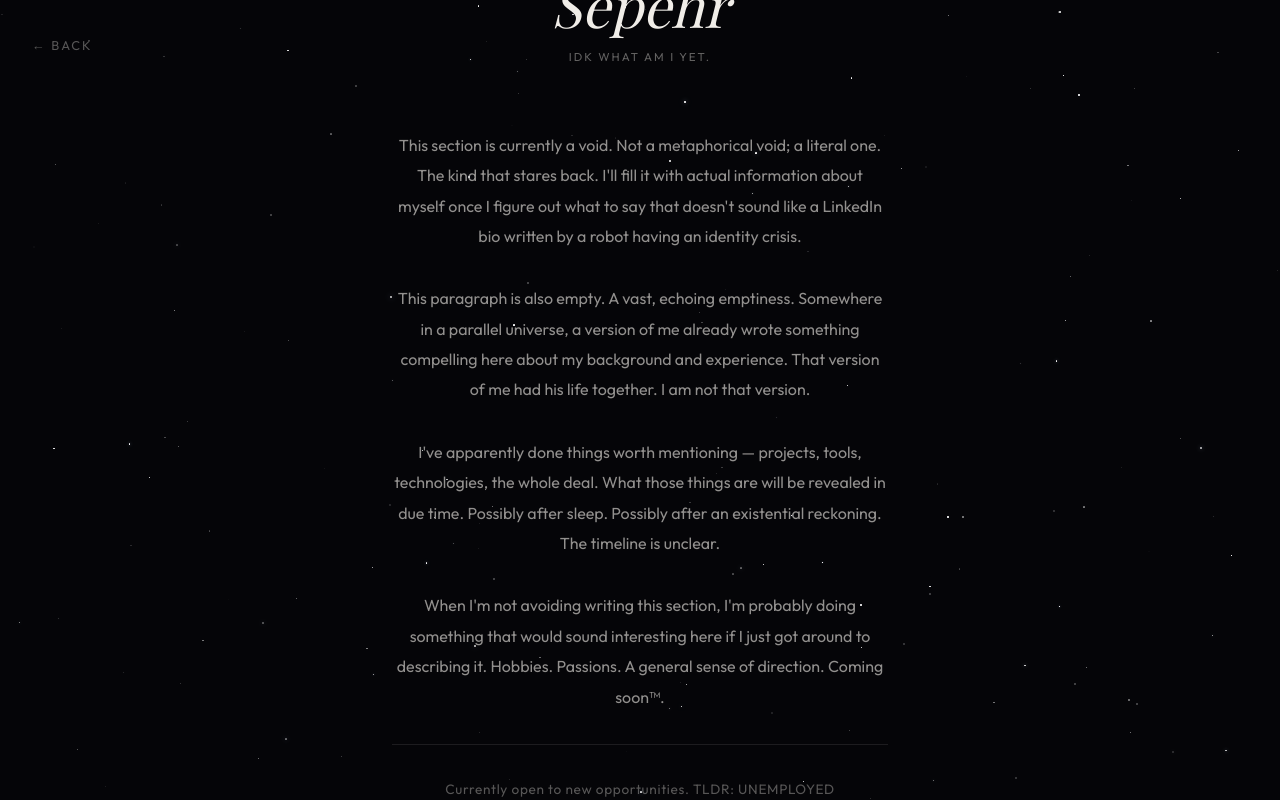
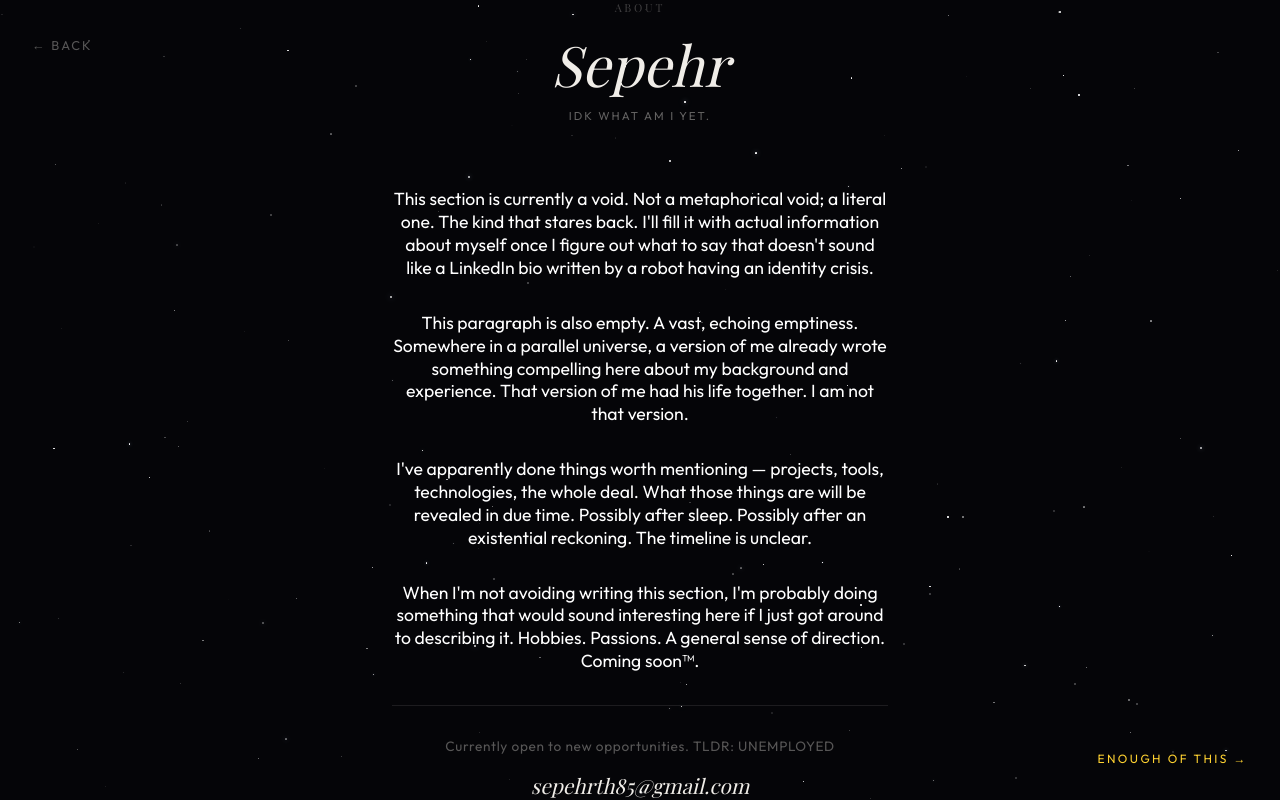
Before and after one commit to SepehrTH/portfolio, a Next.js app: page /about in a window 1280 px wide. Built offline with nearby package versions, Linux system fonts and the light colour scheme; a web font is replaced by a local one.

Commit message:
added skip button and some changes. Messed up the codebase a bit , but it doesn't matter

```diff
--- a/src/app/about/page.tsx
+++ b/src/app/about/page.tsx
@@ -1,10 +1,16 @@
 "use client"
-import { useEffect, useRef } from "react"
-import { motion } from "motion/react"
+import { useEffect, useRef, useState } from "react"
+import { motion, useAnimation } from "motion/react"
 import Link from "next/link"
 
 export default function AboutPage() {
     const audioRef = useRef<HTMLAudioElement | null>(null)
+    const [skipped, setSkipped] = useState(false)
+    const scrollControls = useAnimation()
+
+    useEffect(() => {
+        scrollControls.start({ y: 0, transition: { duration: 22, ease: "linear" } })
+    }, [scrollControls])
 
     useEffect(() => {
         const audio = new Audio("/about_soundtrack.mp3")
@@ -19,6 +25,13 @@ export default function AboutPage() {
         }
     }, [])
 
+    function skip() {
+        audioRef.current?.pause()
+        scrollControls.stop()
+        scrollControls.start({ y: 0, transition: { duration: 0.8, ease: "easeOut" } })
+        setSkipped(true)
+    }
+
     return (
         // overflow-hidden clips content while it's below the fold during PageTransition fade-in
         <div className="fixed inset-0 overflow-hidden flex items-center justify-center">
@@ -28,7 +41,7 @@ export default function AboutPage() {
                 className="fixed top-8 left-8 z-10"
                 initial={{ opacity: 0 }}
                 animate={{ opacity: 1 }}
-                transition={{ delay: 20, duration: 3 }}
+                transition={{ delay: skipped ? 0.8 : 20, duration: 1 }}
             >
                 <Link
                     href="/"
@@ -44,7 +57,29 @@ export default function AboutPage() {
                 </Link>
             </motion.div>
 
+            {/* Skip button */}
+            {!skipped && (
+                <motion.button
+                    className="fixed bottom-8 right-8 z-10 uppercase text-amber-300"
+                    style={{
+                        fontFamily: "var(--font-outfit)",
+                        // color: "rgba(240,237,232,0.3)",
+                        fontSize: "0.75rem",
+                        letterSpacing: "0.2em",
+                    }}
+                    initial={{ opacity: 0 }}
+                    animate={{ opacity: 1 }}
+                    transition={{ delay: 1.5, duration: 1 }}
+                    onClick={skip}
+                    onMouseEnter={e => (e.currentTarget.style.color = "rgba(240,237,232,0.8)")}
+                    onMouseLeave={e => (e.currentTarget.style.color = "rgba(240,237,232,0.3)")}
+                >
+                    enough of this →
+                </motion.button>
+            )}
+
             {/* "A long time ago..." — fades in, holds, fades out before content arrives */}
+            {!skipped && (
                 <motion.p
                     className="absolute text-center px-8 pointer-events-none"
                     style={{
@@ -58,13 +93,13 @@ export default function AboutPage() {
                 >
                     A long time ago in a galaxy far, far away....
                 </motion.p>
+            )}
 
             {/* Star Wars scroll — starts below, stops centered */}
             <motion.div
                 className="w-full max-w-xl px-10 text-center"
                 initial={{ y: "110vh" }}
-                animate={{ y: 0 }}
-                transition={{ duration: 22, ease: "linear" }}
+                animate={scrollControls}
             >
                 <p
                     style={{
@@ -102,9 +137,9 @@ export default function AboutPage() {
                 <div
                     style={{
                         fontFamily: "var(--font-outfit)",
-                        color: "rgba(240,237,232,0.6)",
-                        fontSize: "1rem",
-                        lineHeight: "1.9",
+                        // color: "rgba(240,237,232,0.6)",
+                        fontSize: "1.1rem",
+                        lineHeight: "1.3",
                     }}
                     className="space-y-8 text-white"
                 >
```
Also changed, not shown: src/components/StarField.tsx (+13 -0 lines), src/app/globals.css (line endings or trailing spaces). Lines whose indentation alone changed are shown as unchanged.
